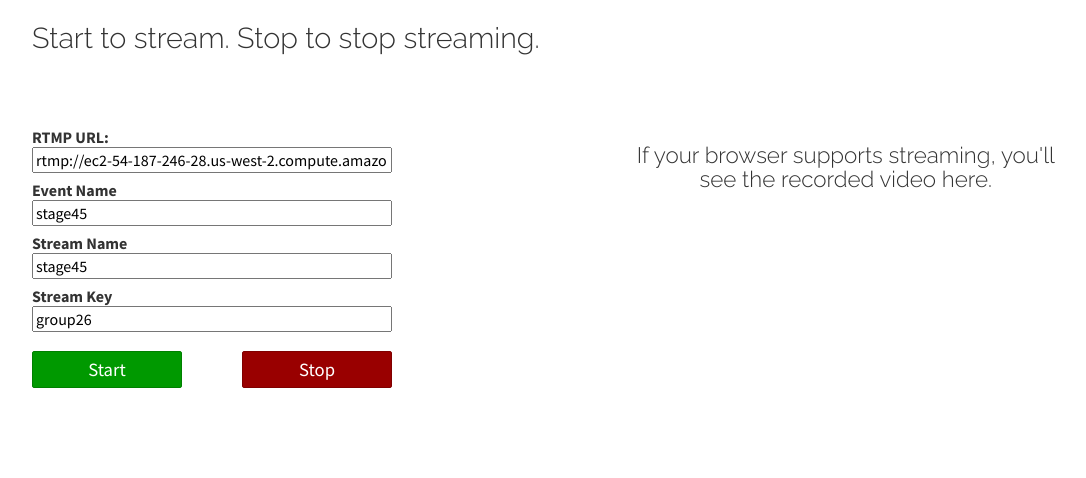
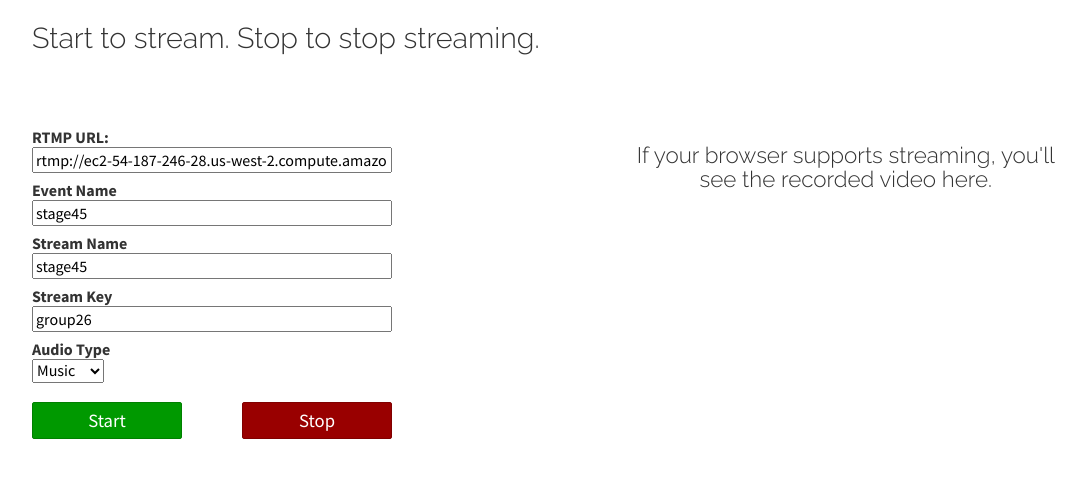
Before and after one commit to jrstv/actionscript-publisher, a website: page web/index.html in a window 1280 px wide. Shown: the whole page, without its empty margins (38-1124 px from the left). Drawn offline with nearby package versions, Linux system fonts and the light colour scheme; a script that the page names is missing.

Commit message:
allow audio codec selection from JS

```diff
--- a/web/index.html
+++ b/web/index.html
@@ -73,6 +73,16 @@
             </div>
 
             <div class="control-group">
+              <label class="control-label" for="streamKey">Audio Type</label>
+              <div class="controls">
+                <select id="audioCodec" name="audioCodec">
+                   <option value="Speex">Speech</option>
+                   <option value="NellyMoser" selected>Music</option>
+                </select>
+              </div>
+            </div>
+
+            <div class="control-group">
               <div class="controls">
                 <button class="col-md-5 btn btn-success start-btn">Start</button>
                 <button class="col-md-5 col-md-offset-2 btn btn-danger stop-btn">Stop</button>
@@ -125,12 +135,14 @@
           , eventName = $form.find('#eventName').val()
           , streamName = $form.find('#streamName').val()
           , streamKey = $form.find('#streamKey').val()
+          , audioCodec = $form.find('#audioCodec').val()
 
         recorder.setUrl(serverUrl)
         recorder.setEventName(eventName)
         recorder.setStreamName(streamName)
         recorder.setStreamKey(streamKey)
 
+        recorder.setAudioCodec(audioCodec)
         recorder.setStreamWidth(720)
         recorder.setStreamHeight(404)
         recorder.setStreamFPS(15)
```
Also changed, not shown: 2 other files.
